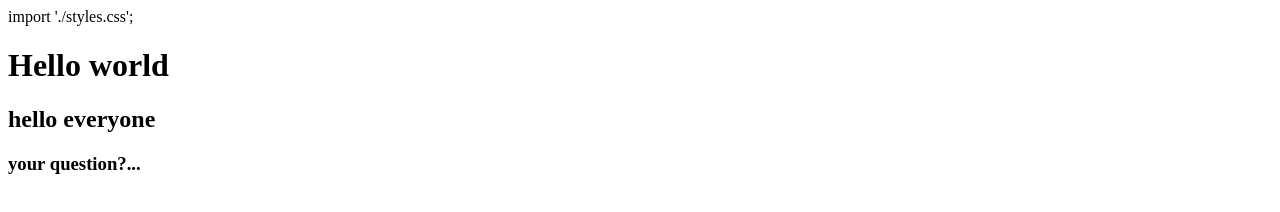
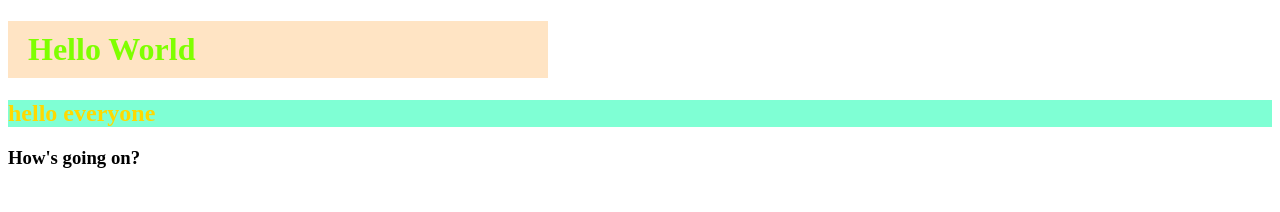
Before and after one commit to laiTruongGiang/gitDemo, a plain HTML site: page index.html in a window 1280 px wide. Drawn offline with Linux system fonts and the light colour scheme.

Commit message:
git demo

```diff
--- /dev/null
+++ b/background.css
@@ -0,0 +1,6 @@
+h1 {
+    background-color: bisque;
+}
+h2 {
+    background-color: aquamarine;
+}
--- a/index.html
+++ b/index.html
@@ -1,5 +1,15 @@
-import './styles.css';
-
-<h1>Hello world</h1>
-<h2>hello everyone</h2>
-<h3>your question?...</h3>
+<!DOCTYPE html>
+<html lang="en">
+<head>
+    <meta charset="UTF-8">
+    <meta name="viewport" content="width=device-width, initial-scale=1.0">
+    <link rel="stylesheet" href="styles.css">
+    <link rel="stylesheet" href="background.css">
+    <title>Document</title>
+</head>
+<body>
+    <h1>Hello World</h1>
+    <h2>hello everyone</h2>
+    <h3>How's going on?</h3>
+</body>
+</html>
--- a/styles.css
+++ b/styles.css
@@ -1,7 +1,10 @@
-.h1 {
+h1 {
+    min-width: 240px;
+    max-width: 500px;
     color: chartreuse;
+    padding: 10px 20px
 }
 
-.h2 {
-    color: #000
+h2 {
+    color: #ffd900
 }
```
